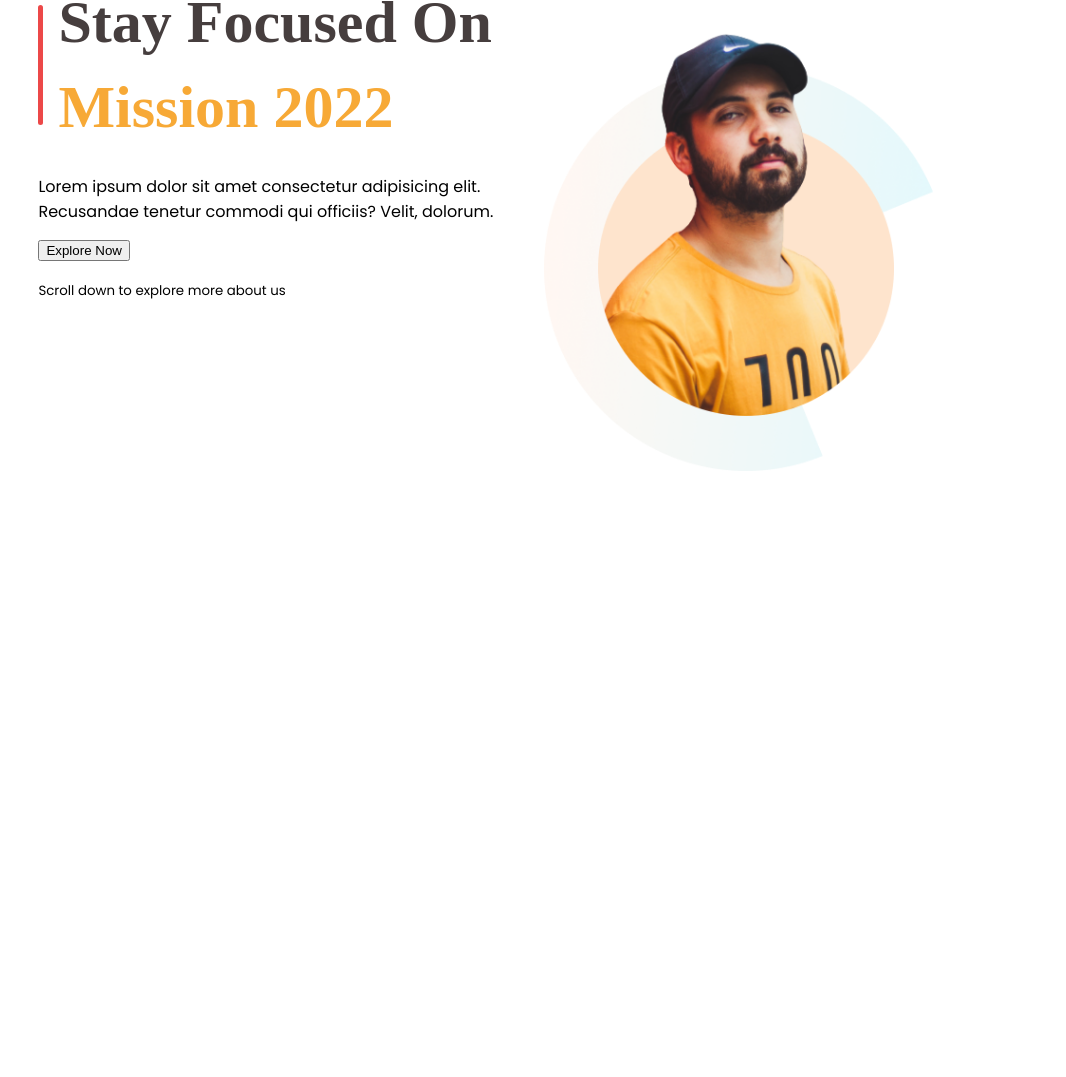
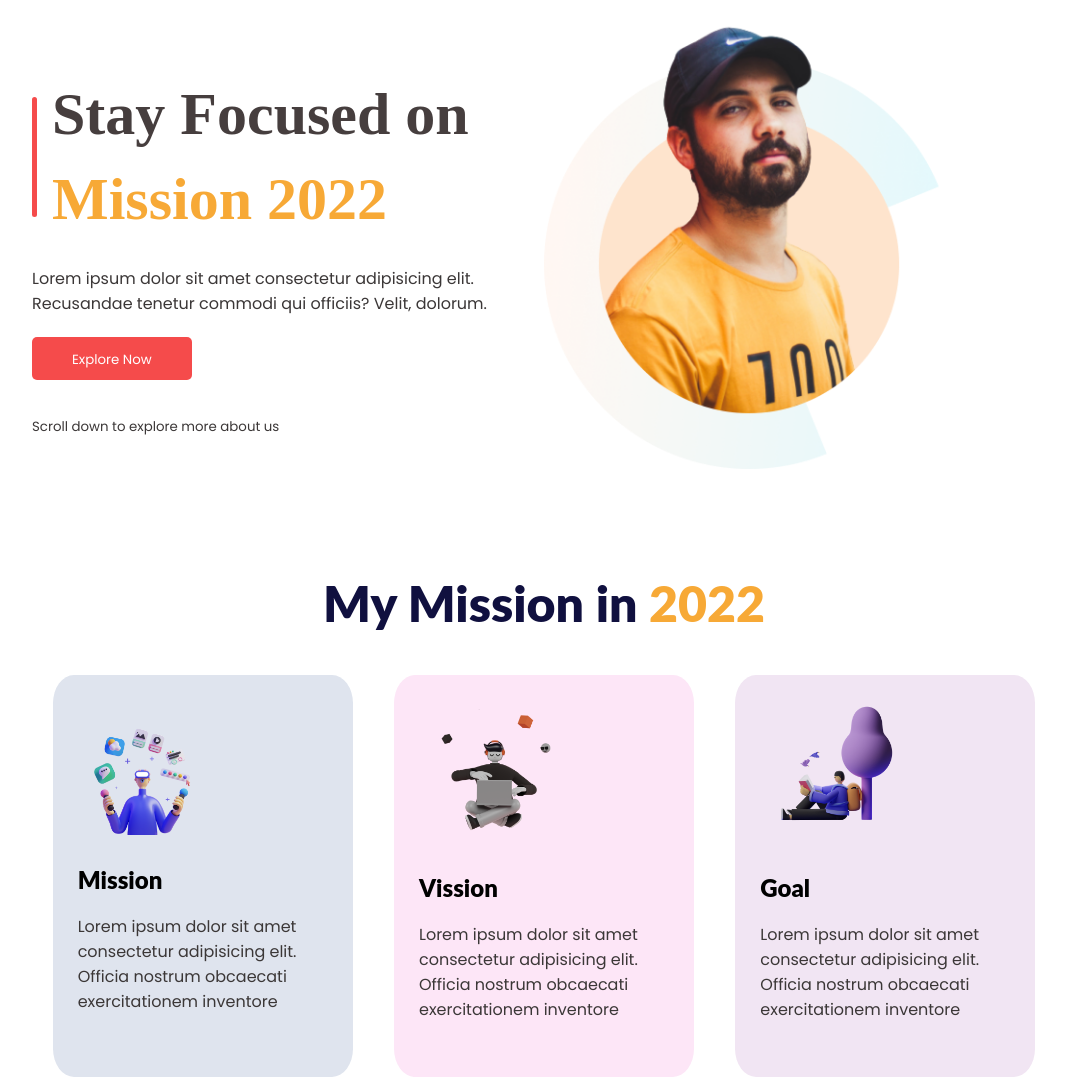
Before and after one commit to Abdullajkkniu/Assignment-1, a plain HTML site: page index.html in a window 1280 px wide. Shown: the part 53-1130 px from the top of the page, without its empty margins (96-1162 px from the left). Before the commit the page ends 800 px from the top, so only its background shows below. Drawn offline with Linux system fonts and the light colour scheme.

Commit message:
added secondsection

```diff
--- a/index.html
+++ b/index.html
@@ -13,14 +13,15 @@
 </head>
 
 <body>
+    <!--First section starts here-->
     <section class="flexible-display">
-        <div class="half-width">
+        <div class="half-width margin-top">
             <div class="font-style">
-                <h1>Stay Focused On</h1>
+                <h1>Stay Focused on</h1>
                 <h1><span>Mission 2022</span></h1>
             </div>
             <p>Lorem ipsum dolor sit amet consectetur adipisicing elit. Recusandae tenetur commodi qui officiis? Velit, dolorum.</p>
-            <button>Explore Now</button>
+            <a href="#"><small>Explore Now</small></a>
             <p><small>Scroll down to explore more about us</small> </p>
         </div>
 
@@ -29,6 +30,39 @@
             </div>
 
     </section>
+    <!--First section ends here-->
+
+    <!--Second section starts here-->
+    <section>
+
+        <h1 class="text-alignment">My Mission in <span>2022</span></h1>
+        <div class="flexible-and-justify">
+            <div class="background-color1">
+                <div>
+                    <img class="image-resize" src="illustrator-1.png" alt="">
+                </div>
+                <h2>Mission</h2>
+                <p>Lorem ipsum dolor sit amet consectetur adipisicing elit. Officia nostrum obcaecati exercitationem inventore</p>
+            </div>
+            <div class="background-color2">
+                <div>
+                    <img class="image-resize" src="illustrator-2.png" alt="">
+                </div>
+                <h2>Vission</h2>
+                <p>Lorem ipsum dolor sit amet consectetur adipisicing elit. Officia nostrum obcaecati exercitationem inventore</p>
+            </div>
+            <div class="background-color3">
+                <div>
+                    <img class="image-resize" src="illustrator-3.png" alt="">
+                </div>
+                <h2>Goal</h2>
+                <p>Lorem ipsum dolor sit amet consectetur adipisicing elit. Officia nostrum obcaecati exercitationem inventore</p>
+            </div>
+        </div>
+    </section>
+
+
+    <!--Second section ends here-->
 </body>
 
 </html>
--- a/style.css
+++ b/style.css
@@ -1,3 +1,9 @@
+/* First section starts here*/
+
+body{
+    width:80%;
+    margin:0 auto;
+}
 .half-width{
     width:50%;
 }
@@ -7,8 +13,7 @@
 }
 .flexible-display{
     display: flex;
-    width:80%;
-    margin:0 auto;
+    margin-bottom:100px;
 }
 .font-style h1{
     font-size: 60px;
@@ -25,14 +30,71 @@ span{
     content: "";
     height:120px;
     width:5px;
-    background:rgb(236, 72, 72);
+    background:rgb(245, 75, 75);
     float:left;
     border-radius:5px;
     margin-right:15px;
 }
 p{
     font-family: 'Poppins', sans-serif;
+    color:rgb(59, 55, 55);
+    margin-bottom:30px;
 }
 p small{
     font-family: 'Poppins', sans-serif;
+    margin-top:30px;
+    display:inline-block;
 }
+a{
+    text-decoration: none;
+    background-color:rgb(245, 75, 75);
+    padding:10px 40px;
+    border-radius:5px;
+    color:white;
+    font-family: 'Poppins', sans-serif;
+    }
+.margin-top{
+    margin-top:100px;
+}
+/* First section ends here*/
+
+/* Second section stars here*/
+.text-alignment{
+    font-size:50px;
+    font-family: 'Lato', sans-serif;
+    font-weight: 900;
+    text-align:center;
+    color:rgb(16, 16, 63);
+}
+h2{
+    font-family: 'Lato', sans-serif;
+    font-weight: 900;
+}
+.background-color1{
+    width:250px;
+    background-color:rgb(223, 228, 238);
+    padding: 25px;
+    border-radius:7%;
+}
+.background-color2{
+    width:250px;
+    background-color:rgb(253, 230, 247);
+    padding: 25px;
+    border-radius:7%;
+}
+.background-color3{
+    width:250px;
+    background-color:rgb(241, 229, 243);
+    padding: 25px;
+    border-radius:7%;
+}
+
+.image-resize{
+    width:150px;
+
+}
+.flexible-and-justify{
+    display:flex;
+    justify-content: space-around;
+}
+/* First section ends here*/
```
Also changed, not shown: illustrator-1.png (added), illustrator-2.png (added), illustrator-3.png (added).
